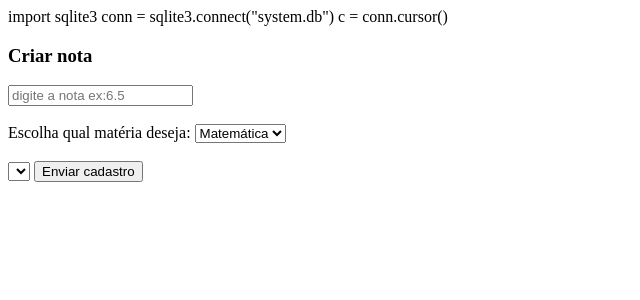
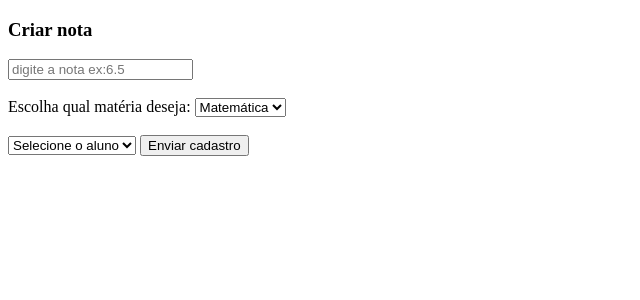
Before and after one commit to brenininho/projeto_escola, a Flask app: page /nota/criar in a window 1280 px wide. Shown: the top 300 px of the page, without its empty margins (0-640 px from the left). Run offline with Flask 2, Linux system fonts and the light colour scheme; tables that the repository leaves empty hold one stand-in row (values such as "Sample post"); lists and menus that the app fills with data are empty.

Commit message:
reajustando erros e tentando encaixar o relationship

```diff
--- a/app.py
+++ b/app.py
@@ -3,56 +3,67 @@ from flask import Flask, render_template
 from flask import request
 from flask import abort, redirect, url_for
 from flask_sqlalchemy import SQLAlchemy
+from sqlalchemy.orm import relationship
+from sqlalchemy.ext.declarative import declarative_base
+from sqlalchemy import Table, Column, Integer, ForeignKey
+import ipdb
 
+Base = declarative_base()
 app = Flask(__name__)
+
 app.config['SQLALCHEMY_DATABASE_URI'] = 'mysql://root:123@127.0.0.1/sistema'
 app.config['SQLALCHEMY_TRACK_MODIFICATIONS'] = False
 
 db = SQLAlchemy(app)
 
 
-class Student(db.Model):
+class Student(db.Model, Base):
     id = db.Column(db.Integer, primary_key=True, autoincrement=True)
     name = db.Column(db.String(80), unique=True)
-    year = db.Column(db.String(80), unique=True)
+    year = db.Column(db.String(80))
+    #boletim = relationship("Scores", back_populates="notas")
 
     def __init__(self, name, year):
         self.name = name
         self.year = year
+        # self.boletim = boletim
+
 
 
 class Professor(db.Model):
     id = db.Column(db.Integer, primary_key=True)
     name = db.Column(db.String(80), unique=True)
-    serie = db.Column(db.String(80), unique=True)
+    serie = db.Column(db.String(80))
 
     def __init__(self, name, serie):
         self.name = name
         self.serie = serie
 
 
-class Scores(db.Model):
+class Scores(db.Model, Base):
     id = db.Column(db.Integer, primary_key=True)
     id_aluno = db.Column(db.Integer, unique=True)
-    score = db.Column(db.Float, unique=True)
-    topic = db.Column(db.String(80), unique=True)
+    score = db.Column(db.Float)
+    topic = db.Column(db.String(80))
+    #notas = relationship("Student", back_populates="boletim")
 
     def __init__(self, id_aluno, score, topic):
         self.id_aluno = id_aluno
         self.score = score
         self.topic = topic
+        # self.notas = notas
 
-conn = sqlite3.connect("system.db")
-c = conn.cursor()
-
-c.execute("""
-CREATE TABLE IF NOT EXISTS professor ( name text, serie text)
-""")
-c.execute("CREATE TABLE IF NOT EXISTS scores (id_aluno int, score real, topic text)")
-c.execute("CREATE TABLE IF NOT EXISTS student ( name text, year text)")
-conn.commit()
-
-conn.close()
+# conn = sqlite3.connect("system.db")
+# c = conn.cursor()
+#
+# c.execute("""
+# CREATE TABLE IF NOT EXISTS professor ( name text, serie text)
+# """)
+# c.execute("CREATE TABLE IF NOT EXISTS scores (id_aluno int, score real, topic text)")
+# c.execute("CREATE TABLE IF NOT EXISTS student ( name text, year text)")
+# conn.commit()
+#
+# conn.close()
 
 
 @app.route('/')
@@ -210,11 +221,12 @@ def score():
 
 @app.route('/nota/criar')
 def score_create():
+    data_alunos = Student.query.all()
     # conn = sqlite3.connect("system.db")
     # c = conn.cursor()
     # c.execute("SELECT rowid, * FROM student")
     # data = c.fetchall()
-    return render_template("score_create.html")
+    return render_template("score_create.html", data_alunos=data_alunos)
 
 
 @app.route('/nota/criar/salvar', methods=['POST'])
--- a/templates/score_create.html
+++ b/templates/score_create.html
@@ -1,7 +1,4 @@
 <!DOCTYPE html>
-import sqlite3
-conn = sqlite3.connect("system.db")
-c = conn.cursor()
 <html lang="en">
 <head>
     <meta charset="UTF-8">
@@ -26,9 +23,9 @@ c = conn.cursor()
     </select>
     <br><br>
     <select name="id_aluno" id="id_aluno">
-        <option value=""></option>
-        {% for name in data %}
-        <option value="{{name.0}}">{{name.1}}</option>
+        <option value="">Selecione o aluno</option>
+        {% for student in data_alunos %}
+            <option value="{{student.id}}">{{student.name}}</option>
         {% endfor %}
     </select>
     <input type="submit" value="Enviar cadastro">
```
